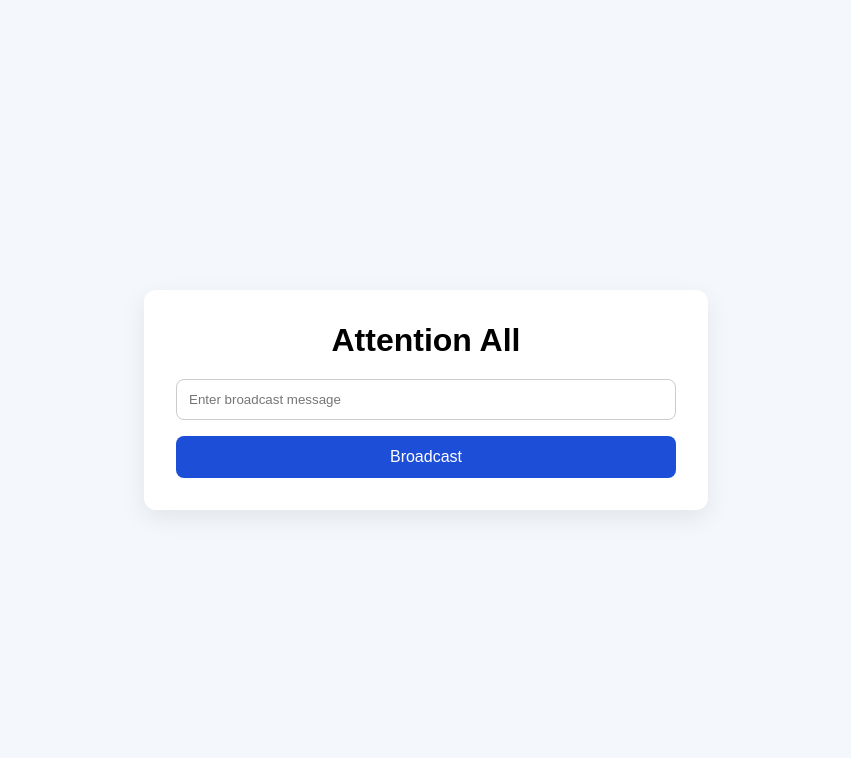
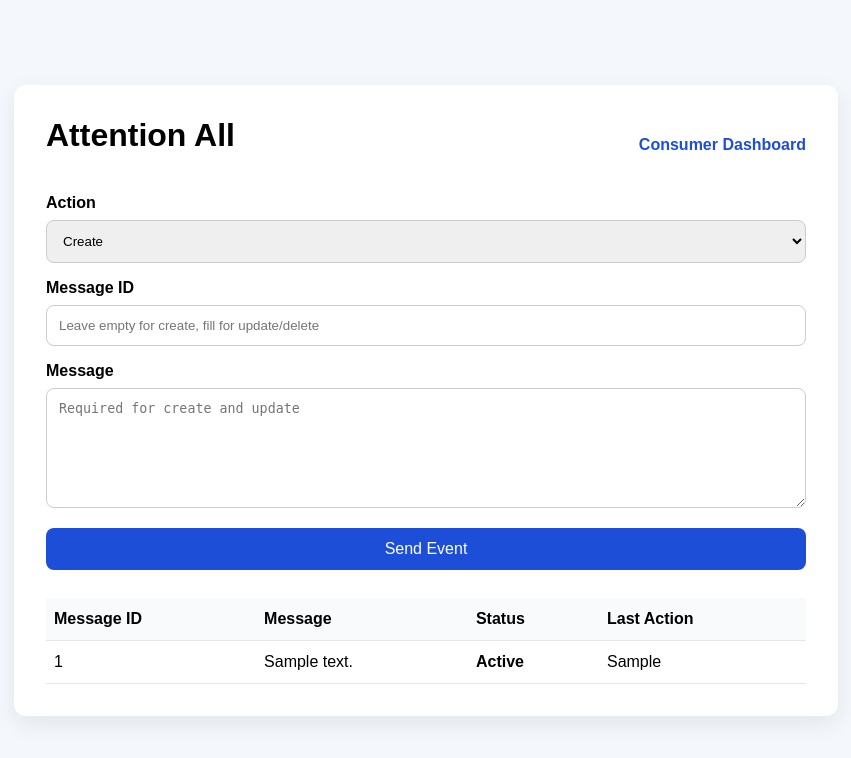
Before and after one commit to FaiziIsmady/Tugas_2_AAW_WorkloadDesign, a Django app: page / in a window 1280 px wide. Shown: the top 758 px of the page, without its empty margins (214-1065 px from the left). Run offline with Django 5.2, Linux system fonts and the light colour scheme; tables that the repository leaves empty hold one stand-in row (values such as "Sample post").

Commit message:
feat: UI to adapt to changes

```diff
--- a/rabbitmq-implementation/broadcast/templates/broadcast/index.html
+++ b/rabbitmq-implementation/broadcast/templates/broadcast/index.html
@@ -21,7 +21,7 @@
             border-radius: 12px;
             box-shadow: 0 8px 24px rgba(0, 0, 0, 0.08);
             width: 100%;
-            max-width: 500px;
+            max-width: 760px;
         }
 
         h1 {
@@ -30,6 +30,26 @@
             text-align: center;
         }
 
+        .toolbar {
+            display: flex;
+            justify-content: space-between;
+            align-items: center;
+            margin-bottom: 20px;
+        }
+
+        .toolbar a {
+            color: #1d4ed8;
+            text-decoration: none;
+            font-weight: bold;
+        }
+
+        label {
+            display: block;
+            margin-bottom: 8px;
+            font-weight: bold;
+        }
+
+        select,
         input[type="text"] {
             width: 100%;
             padding: 12px;
@@ -37,6 +57,17 @@
             border: 1px solid #ccc;
             border-radius: 8px;
             box-sizing: border-box;
+        }
+
+        textarea {
+            width: 100%;
+            padding: 12px;
+            margin-bottom: 16px;
+            border: 1px solid #ccc;
+            border-radius: 8px;
+            box-sizing: border-box;
+            resize: vertical;
+            min-height: 120px;
         }
 
         button {
@@ -63,20 +94,62 @@
             margin-top: 16px;
             color: red;
         }
+
+        table {
+            width: 100%;
+            border-collapse: collapse;
+            margin-top: 28px;
+        }
+
+        th,
+        td {
+            border-bottom: 1px solid #e5e7eb;
+            padding: 12px 8px;
+            text-align: left;
+            vertical-align: top;
+        }
+
+        th {
+            background: #f8fafc;
+        }
+
+        .status {
+            font-weight: bold;
+        }
     </style>
 </head>
 <body>
     <div class="card">
-        <h1>Attention All</h1>
+        <div class="toolbar">
+            <h1>Attention All</h1>
+            <a href="/consumer/">Consumer Dashboard</a>
+        </div>
 
         <form method="post">
             {% csrf_token %}
+            <label for="action">Action</label>
+            <select id="action" name="action">
+                <option value="create">Create</option>
+                <option value="update">Update</option>
+                <option value="delete">Delete</option>
+            </select>
+
+            <label for="message_id">Message ID</label>
             <input
+                id="message_id"
                 type="text"
+                name="message_id"
+                placeholder="Leave empty for create, fill for update/delete"
+            >
+
+            <label for="broadcast_message">Message</label>
+            <textarea
+                id="broadcast_message"
                 name="broadcast_message"
-                placeholder="Enter broadcast message"
-            >
-            <button type="submit">Broadcast</button>
+                placeholder="Required for create and update"
+            ></textarea>
+
+            <button type="submit">Send Event</button>
         </form>
 
         {% if success %}
@@ -86,6 +159,33 @@
         {% if error %}
             <p class="error">{{ error }}</p>
         {% endif %}
+
+        <table>
+            <thead>
+                <tr>
+                    <th>Message ID</th>
+                    <th>Message</th>
+                    <th>Status</th>
+                    <th>Last Action</th>
+                </tr>
+            </thead>
+            <tbody>
+                {% for item in messages %}
+                    <tr>
+                        <td>{{ item.external_id }}</td>
+                        <td>{{ item.message|default:"-" }}</td>
+                        <td class="status">
+                            {% if item.is_deleted %}Deleted{% else %}Active{% endif %}
+                        </td>
+                        <td>{{ item.last_action }}</td>
+                    </tr>
+                {% empty %}
+                    <tr>
+                        <td colspan="4">No consumed messages yet.</td>
+                    </tr>
+                {% endfor %}
+            </tbody>
+        </table>
     </div>
 </body>
 </html>
```
Also changed, not shown: rabbitmq-implementation/broadcast/templates/broadcast/consumer.html (added, +135 -0 lines), rabbitmq-implementation/broadcast/migrations/0001_initial.py (added).
